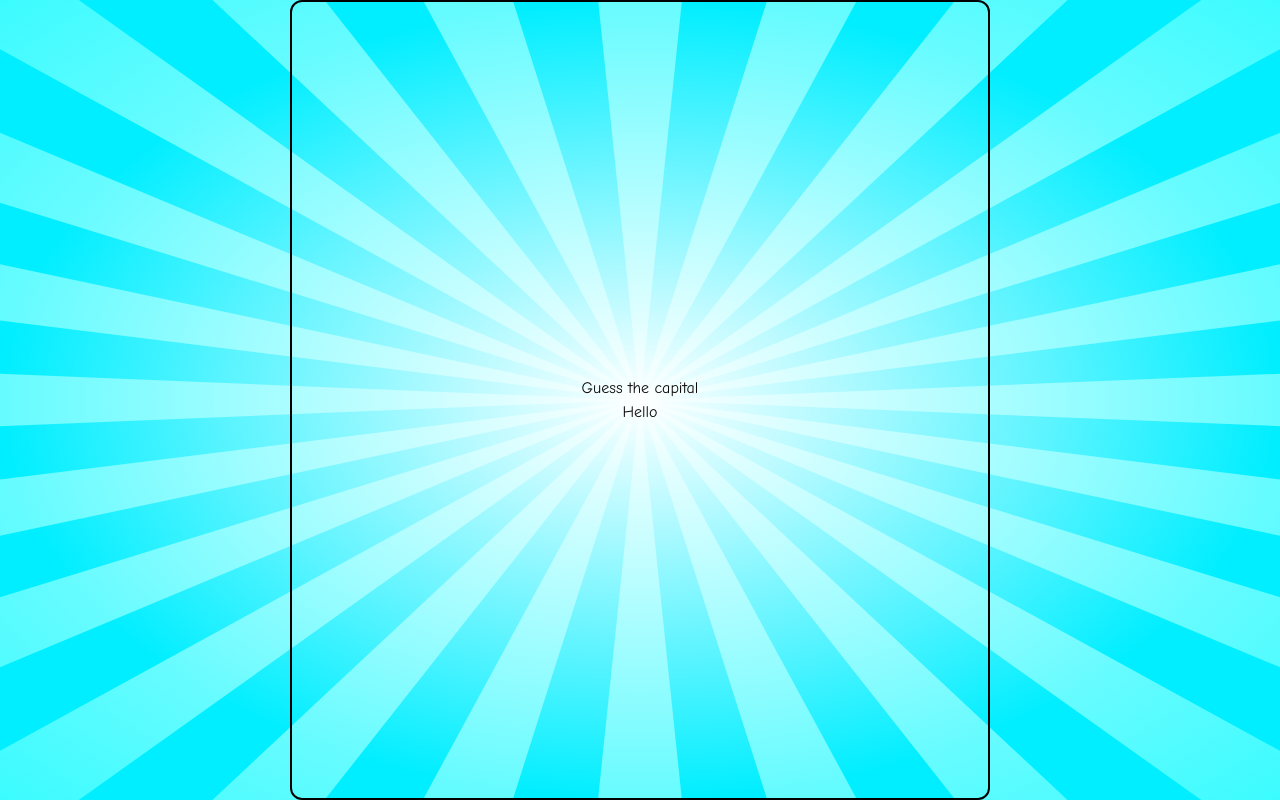
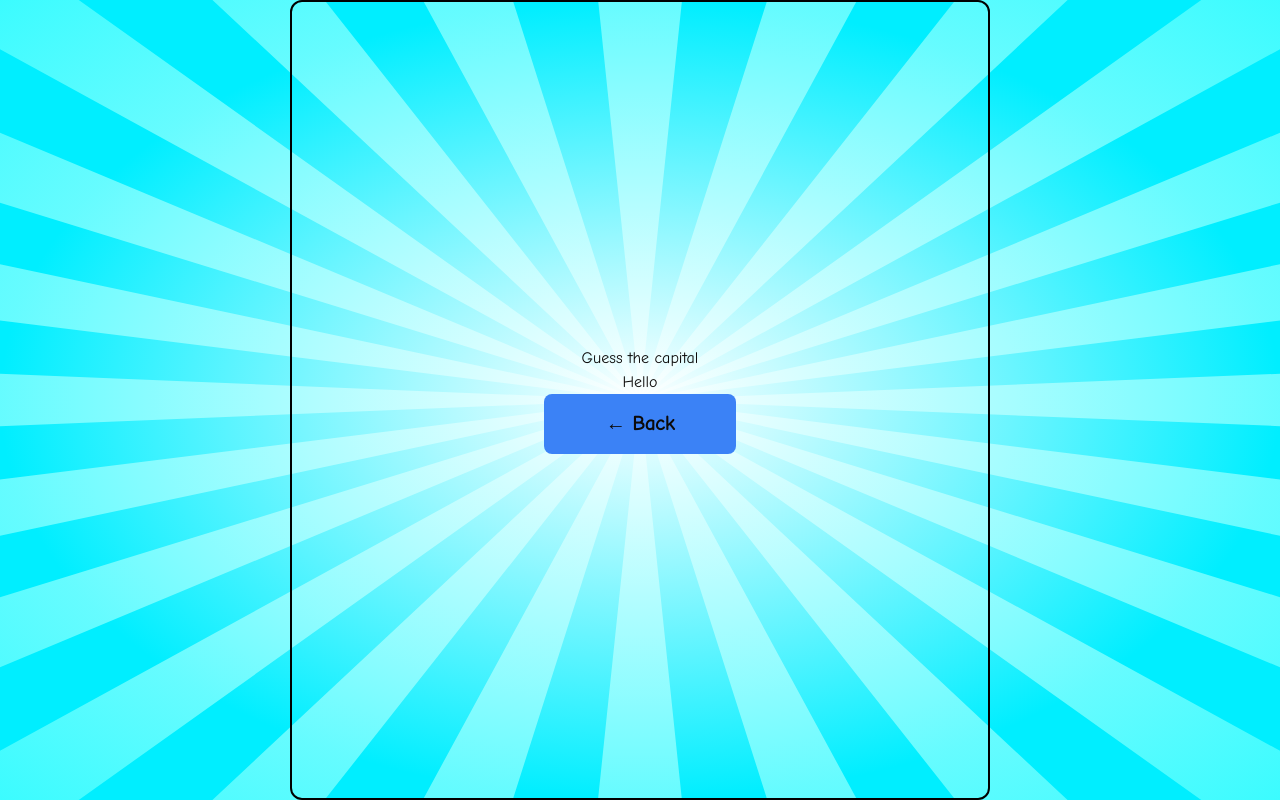
Before and after one commit to isaackoz/CountryTrivia, a Next.js app: page /mode/capital in a window 1280 px wide. Built offline with nearby package versions, Linux system fonts and the light colour scheme.

Commit message:
Add BackButton

```diff
--- a/src/app/mode/capital/page.tsx
+++ b/src/app/mode/capital/page.tsx
@@ -1,5 +1,6 @@
 import { Metadata } from 'next';
 import QuestionWrapper from '../components/common/QuestionWrapper';
+import BackButton from '../components/BackButton';
 export const metadata: Metadata = {
 	title: 'Guess the capital | CountryBase',
 	description: 'Guess the capital!',
@@ -7,6 +8,11 @@ export const metadata: Metadata = {
 
 export default function CapitalPage() {
 	return (
-		<QuestionWrapper modeTitle={'Guess the capital'}>Hello</QuestionWrapper>
+		<div>
+			<QuestionWrapper modeTitle={'Guess the capital'}>
+				Hello
+				<BackButton />
+			</QuestionWrapper>
+		</div>
 	);
 }
--- /dev/null
+++ b/src/app/mode/components/BackButton.tsx
@@ -0,0 +1,14 @@
+import Link from 'next/link';
+import { Button } from '@/components/ui/button';
+function BackButton() {
+	return (
+		<Link
+			href="/mode"
+			className="w-48 h-15 bg-blue-500 rounded-lg p-4 text-xl font-bold"
+		>
+			&larr; Back
+		</Link>
+	);
+}
+
+export default BackButton;
```
